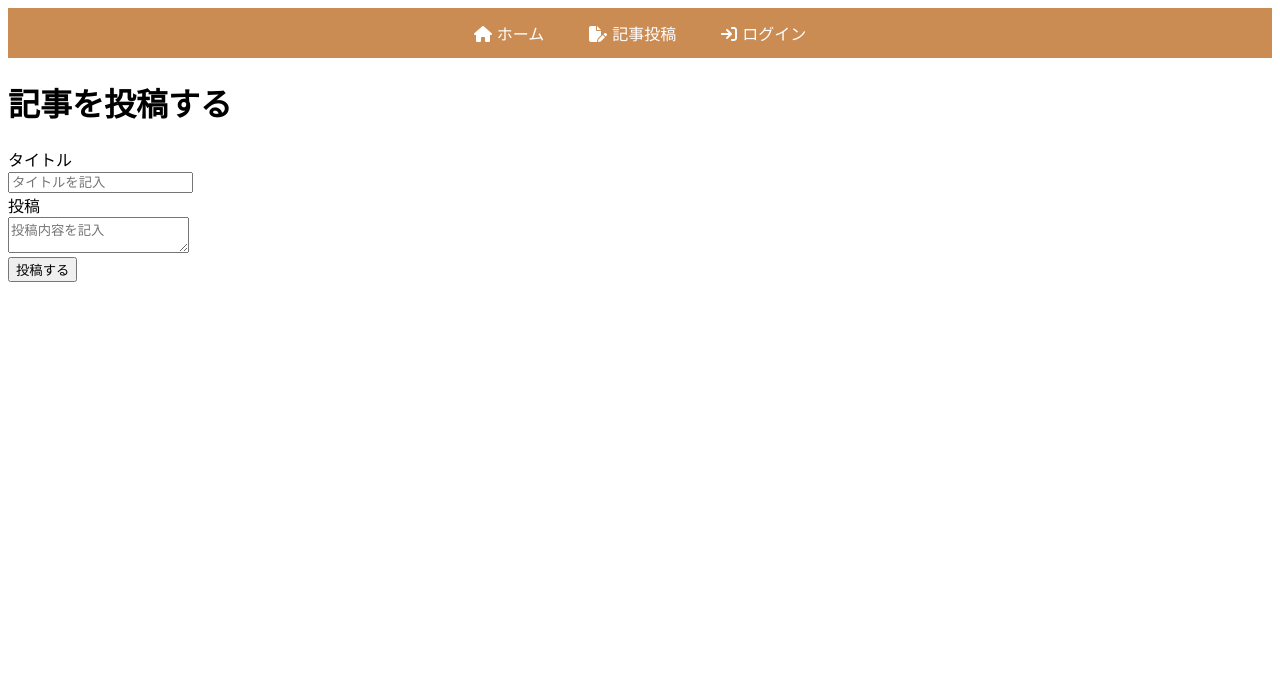
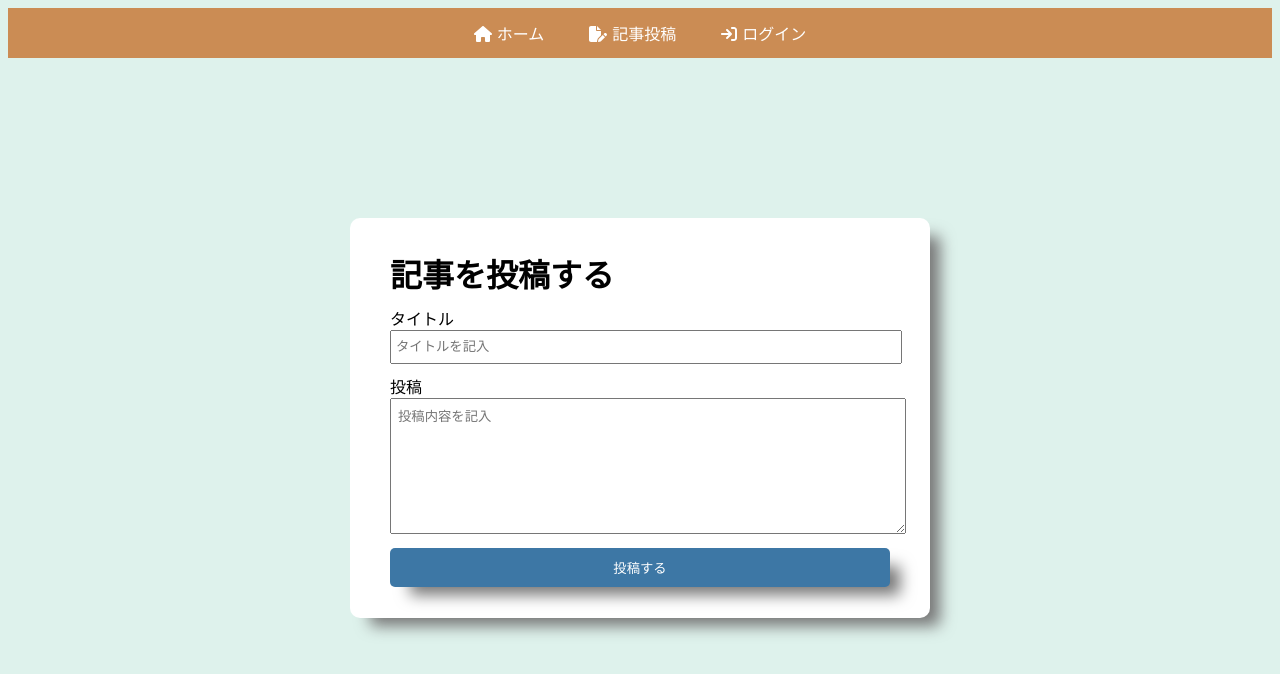
Before and after one commit to KeiAzDev/blog-ts, a React (Vite) app: page /createpost in a window 1280 px wide. Shown: the top 674 px of the page. Built offline with nearby package versions, Linux system fonts and the light colour scheme; no server answers.

Commit message:
createpostにスタイルを追加

```diff
--- a/src/components/styles/CreatePost.css
+++ b/src/components/styles/CreatePost.css
@@ -0,0 +1,53 @@
+.createPostPage {
+  display: flex;
+  align-items: center;
+  justify-content: center;
+  height: 90vh;
+}
+
+.postContainer {
+  background-color: #fff;
+  border-radius: 10px;
+  display: flex;
+  flex-direction: column;
+  justify-content: center;
+  height: 400px;
+  width: 500px;
+  gap: 10px;
+  padding: 0 40px;
+  box-shadow: 15px 13px 15px -5px #777777;
+}
+
+.postContainer h1 {
+  margin: 0;
+}
+
+.postContainer input {
+  width: 100%;
+  height: 30px;
+  outline: none;
+  padding: 0 4px;
+}
+
+.postContainer textarea {
+  width: 100%;
+  height: 120px;
+  outline: none;
+  padding: 7px;
+}
+
+.postButton {
+  padding: 10px 0;
+  background-color: #3d77a5;
+  border: none;
+  box-shadow: 15px 13px 15px -5px #777777;
+  color: #fff;
+  border-radius: 5px;
+  cursor: pointer;
+  transition: all 0.6s;
+}
+
+.postButton:hover {
+  transform: translateY(5px);
+  box-shadow: none;
+}
--- a/src/index.css
+++ b/src/index.css
@@ -2,3 +2,7 @@
   font-family: Inter, system-ui, Avenir, Helvetica, Arial, sans-serif;
 
 }
+
+body {
+  background-color: rgb(222, 242, 236);
+}
```
